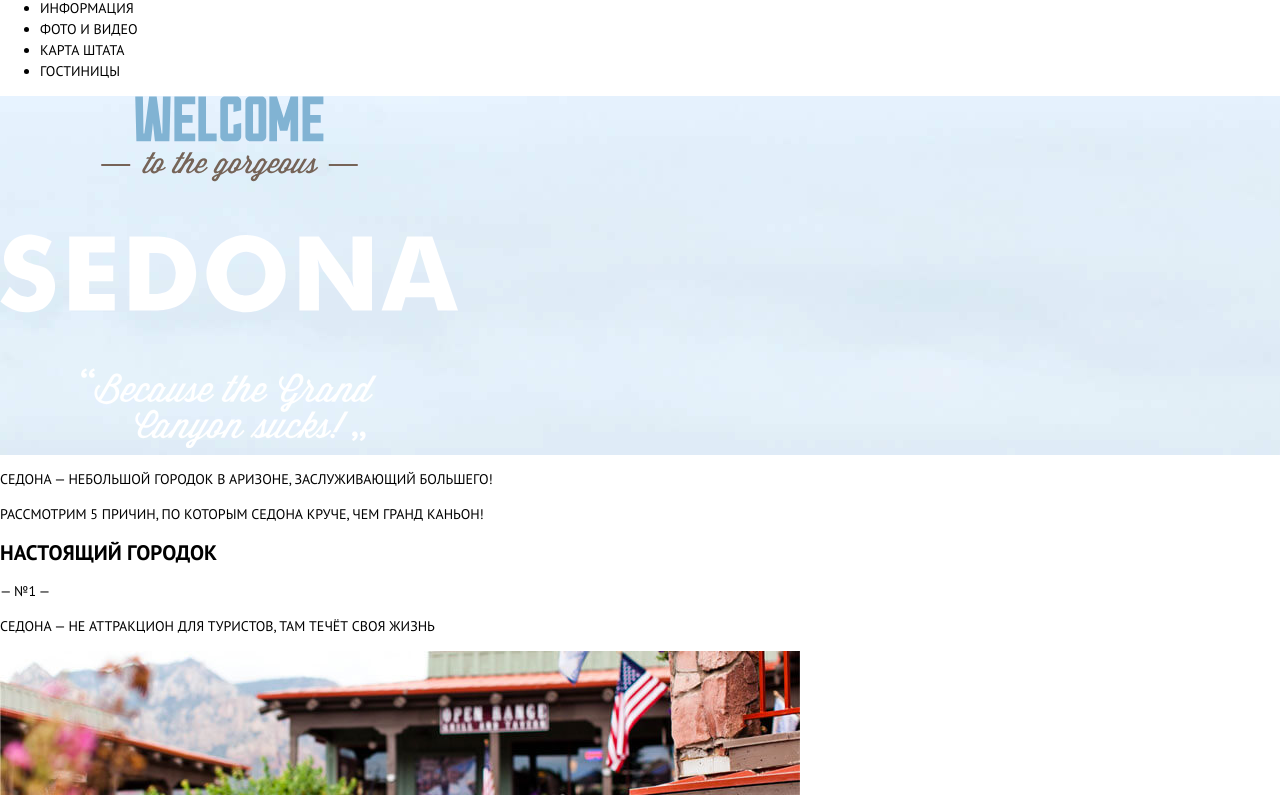
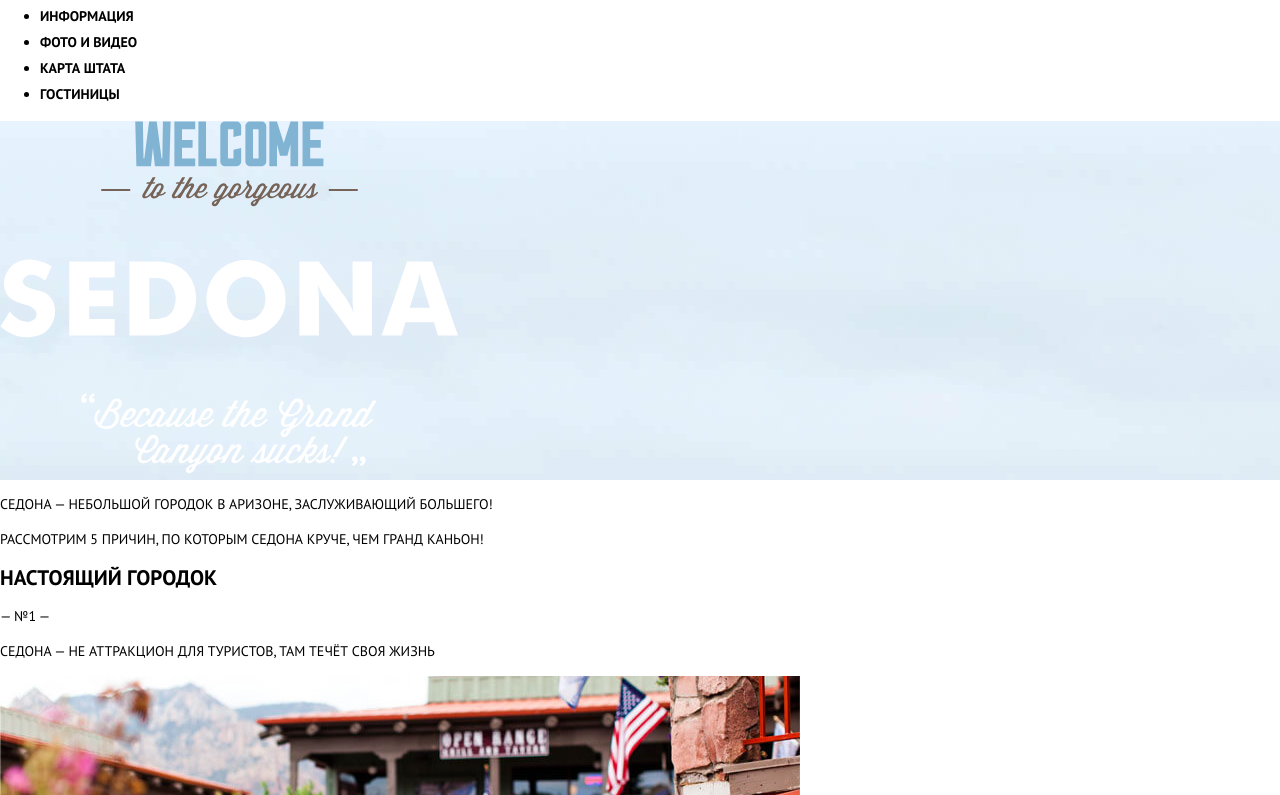
Before and after one commit to SNPR/432537-sedona-25, a plain HTML site: page index.html in a window 1280 px wide. Shown: the part 37-832 px from the top of the page. Drawn offline with Linux system fonts and the light colour scheme.

Commit message:
Set font style for the header

```diff
--- a/css/style.css
+++ b/css/style.css
@@ -23,6 +23,11 @@ a:active {
   color: rgba(0, 0, 0, 0.3);
 }
 
+.header-navigation {
+  line-height: 26px;
+  font-weight: 700;
+}
+
 .visually-hidden {
   position: absolute;
   width: 1px;
```
